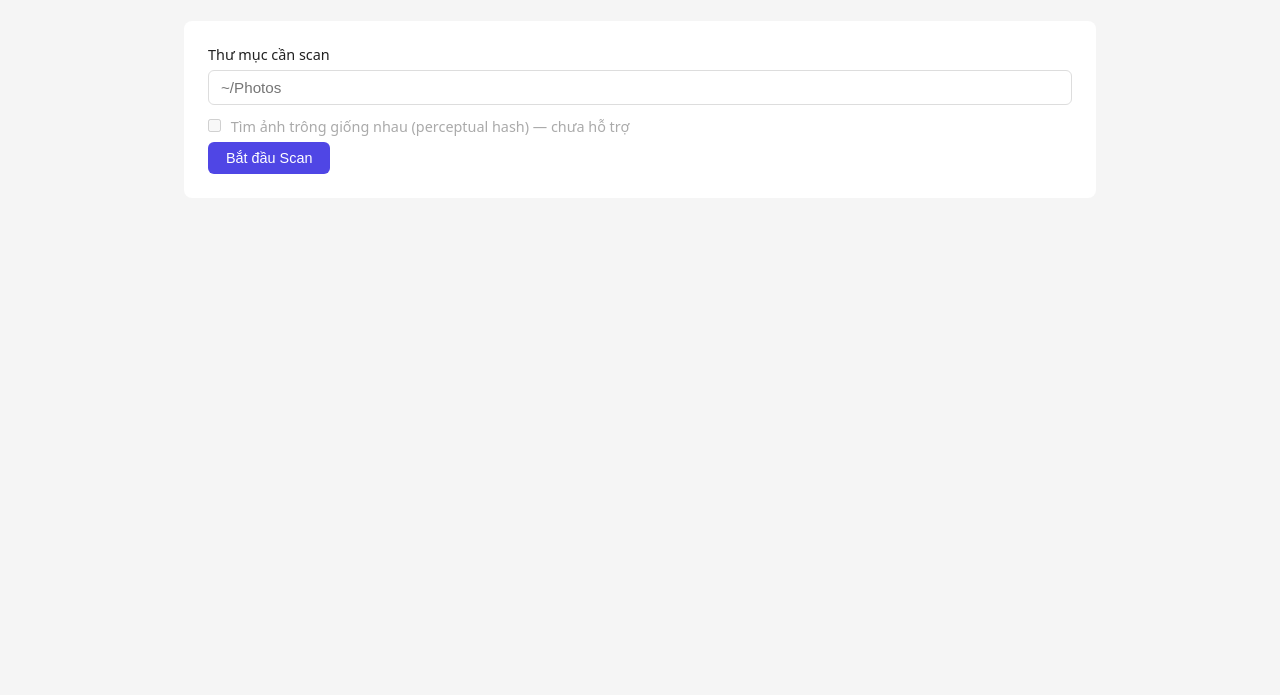
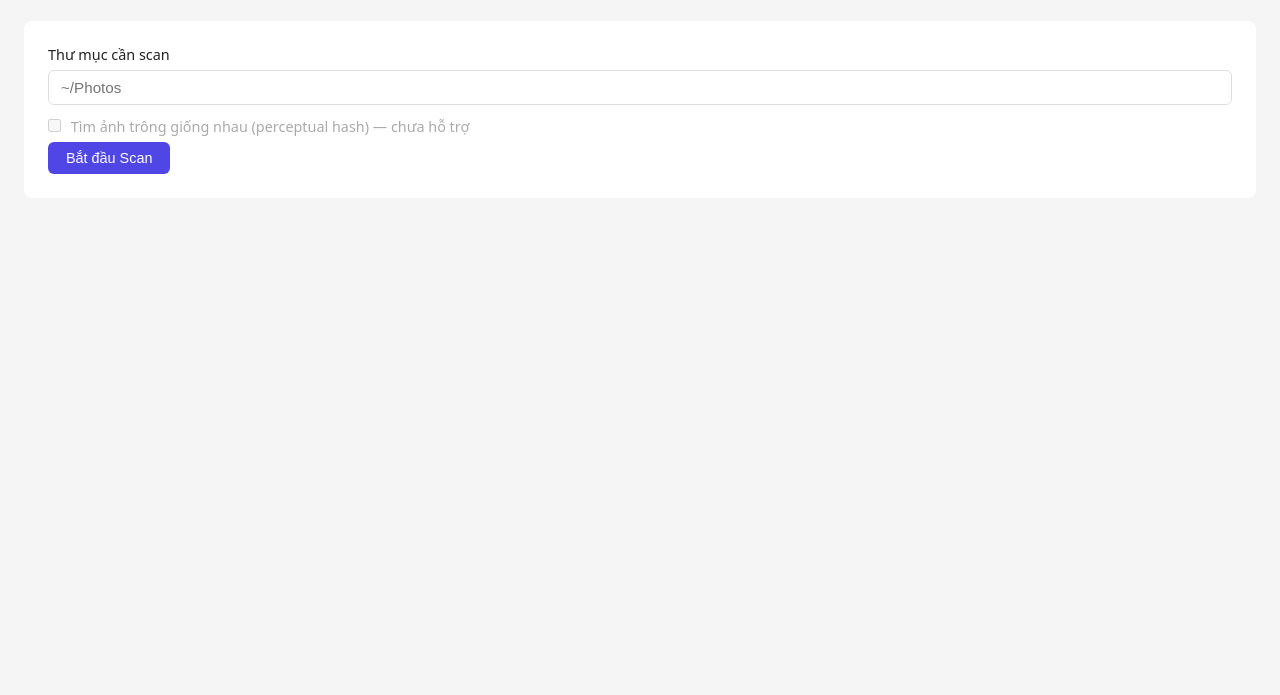
Before and after one commit to nvtc98/nas-dedup, a website: page public/index.html in a window 1280 px wide. Shown: the part 105-800 px from the top of the page. Drawn offline with Linux system fonts and the light colour scheme; no server answers; some icons are missing.

Commit message:
fix: add scanner.worker.js to copy script and widen app layout
Co-Authored-By: Claude Sonnet 4.6 <noreply@anthropic.com>

```diff
--- a/package.json
+++ b/package.json
@@ -6,7 +6,7 @@
     "startbg": "nohup node server.js > server.log 2>&1 & echo $! > server.pid",
     "restart": "npm run kill && npm run startbg",
     "kill": "kill $(cat server.pid) 2>/dev/null; rm -f server.pid",
-    "copy": "scp -O -P 5002 server.js package.json aresvn@aresvnas.synology.me:/volume1/Shared/nas-dedup/ && scp -O -P 5002 public/app.js public/index.html public/login.html public/style.css aresvn@aresvnas.synology.me:/volume1/Shared/nas-dedup/public/",
+    "copy": "scp -O -P 5002 server.js scanner.worker.js package.json aresvn@aresvnas.synology.me:/volume1/Shared/nas-dedup/ && scp -O -P 5002 public/app.js public/index.html public/login.html public/style.css aresvn@aresvnas.synology.me:/volume1/Shared/nas-dedup/public/",
     "ssh": "ssh -p 5002 -t aresvn@aresvnas.synology.me"
   },
   "license": "ISC",
--- a/public/style.css
+++ b/public/style.css
@@ -1,6 +1,6 @@
 * { box-sizing: border-box; margin: 0; padding: 0; }
 body { font-family: system-ui, sans-serif; background: #f5f5f5; color: #222; }
-#app { max-width: 960px; margin: 0 auto; padding: 24px; }
+#app { max-width: 1400px; margin: 0 auto; padding: 24px; }
 
 header { margin-bottom: 24px; }
 #header-top { display: flex; align-items: center; justify-content: space-between; margin-bottom: 12px; }
```
